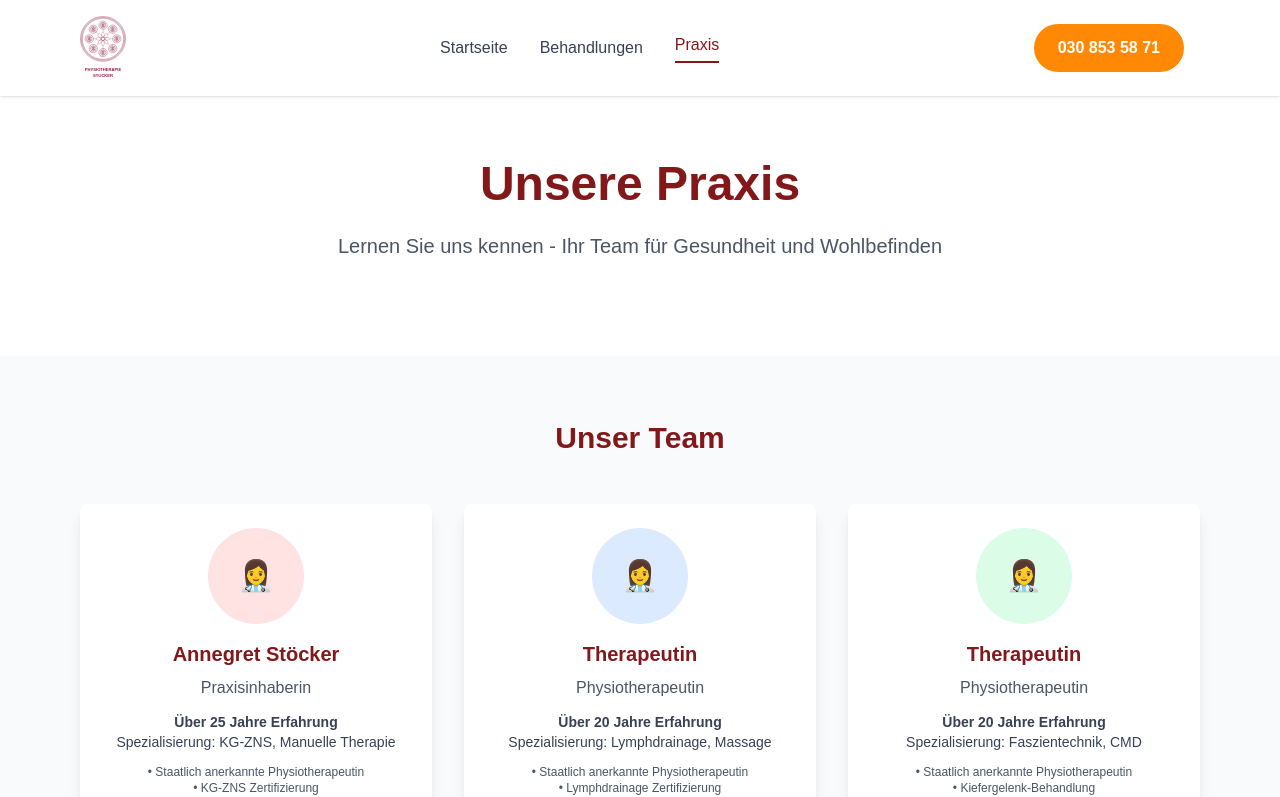
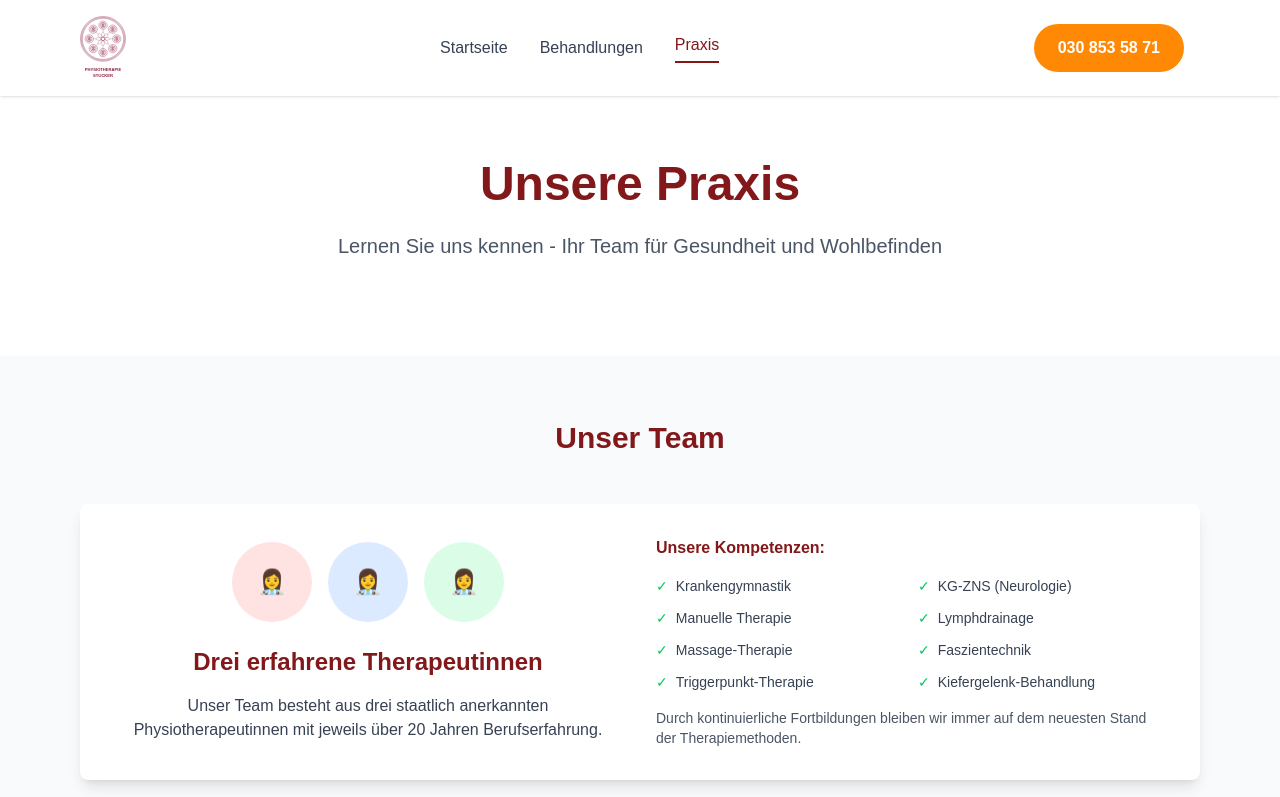
Before and after one commit to OlleeBerlin/physio-stoecker, a Next.js app: page /praxis in a window 1280 px wide. Shown: the top 797 px of the page. Built offline with nearby package versions, Linux system fonts and the light colour scheme.

Commit message:
Team-Beschreibung generischer gestaltet - keine individuellen Namen mehr

```diff
--- a/src/app/praxis/page.tsx
+++ b/src/app/praxis/page.tsx
@@ -22,59 +22,70 @@ export default function Praxis() {
         <div className="max-w-6xl mx-auto px-4">
           <h2 className="text-3xl font-bold text-red-900 text-center mb-12">Unser Team</h2>
 
-          {/* Team Grid */}
-          <div className="grid md:grid-cols-3 gap-8 mb-12">
-            {/* Annegret Stöcker */}
-            <div className="bg-white rounded-lg shadow-lg p-6 text-center">
-              <div className="w-24 h-24 bg-red-100 rounded-full mx-auto mb-4 flex items-center justify-center">
-                <span className="text-3xl">👩‍⚕️</span>
+          {/* Team Overview */}
+          <div className="bg-white rounded-lg shadow-lg p-8 mb-12">
+            <div className="grid md:grid-cols-2 gap-8 items-center">
+              <div>
+                <div className="flex justify-center space-x-4 mb-6">
+                  <div className="w-20 h-20 bg-red-100 rounded-full flex items-center justify-center">
+                    <span className="text-2xl">👩‍⚕️</span>
                   </div>
-              <h3 className="text-xl font-bold text-red-900 mb-2">Annegret Stöcker</h3>
-              <p className="text-gray-600 font-medium mb-3">Praxisinhaberin</p>
-              <p className="text-sm text-gray-700 mb-3">
-                <strong>Über 25 Jahre Erfahrung</strong><br/>
-                Spezialisierung: KG-ZNS, Manuelle Therapie
-              </p>
-              <div className="text-xs text-gray-600">
-                <p>• Staatlich anerkannte Physiotherapeutin</p>
-                <p>• KG-ZNS Zertifizierung</p>
-                <p>• Manuelle Therapie</p>
+                  <div className="w-20 h-20 bg-blue-100 rounded-full flex items-center justify-center">
+                    <span className="text-2xl">👩‍⚕️</span>
+                  </div>
+                  <div className="w-20 h-20 bg-green-100 rounded-full flex items-center justify-center">
+                    <span className="text-2xl">👩‍⚕️</span>
                   </div>
                 </div>
+                <h3 className="text-2xl font-bold text-red-900 text-center mb-4">
+                  Drei erfahrene Therapeutinnen
+                </h3>
+                <p className="text-gray-700 text-center">
+                  Unser Team besteht aus drei staatlich anerkannten Physiotherapeutinnen
+                  mit jeweils über 20 Jahren Berufserfahrung.
+                </p>
+              </div>
 
-            {/* Therapeutin 2 */}
-            <div className="bg-white rounded-lg shadow-lg p-6 text-center">
-              <div className="w-24 h-24 bg-blue-100 rounded-full mx-auto mb-4 flex items-center justify-center">
-                <span className="text-3xl">👩‍⚕️</span>
+              <div className="space-y-4">
+                <h4 className="font-bold text-red-900 mb-4">Unsere Kompetenzen:</h4>
+                <div className="grid grid-cols-2 gap-3 text-sm text-gray-700">
+                  <div className="flex items-center">
+                    <span className="text-green-500 mr-2">✓</span>
+                    Krankengymnastik
                   </div>
-              <h3 className="text-xl font-bold text-red-900 mb-2">Therapeutin</h3>
-              <p className="text-gray-600 font-medium mb-3">Physiotherapeutin</p>
-              <p className="text-sm text-gray-700 mb-3">
-                <strong>Über 20 Jahre Erfahrung</strong><br/>
-                Spezialisierung: Lymphdrainage, Massage
-              </p>
-              <div className="text-xs text-gray-600">
-                <p>• Staatlich anerkannte Physiotherapeutin</p>
-                <p>• Lymphdrainage Zertifizierung</p>
-                <p>• Triggerpunkt-Therapie</p>
+                  <div className="flex items-center">
+                    <span className="text-green-500 mr-2">✓</span>
+                    KG-ZNS (Neurologie)
+                  </div>
+                  <div className="flex items-center">
+                    <span className="text-green-500 mr-2">✓</span>
+                    Manuelle Therapie
+                  </div>
+                  <div className="flex items-center">
+                    <span className="text-green-500 mr-2">✓</span>
+                    Lymphdrainage
+                  </div>
+                  <div className="flex items-center">
+                    <span className="text-green-500 mr-2">✓</span>
+                    Massage-Therapie
+                  </div>
+                  <div className="flex items-center">
+                    <span className="text-green-500 mr-2">✓</span>
+                    Faszientechnik
+                  </div>
+                  <div className="flex items-center">
+                    <span className="text-green-500 mr-2">✓</span>
+                    Triggerpunkt-Therapie
+                  </div>
+                  <div className="flex items-center">
+                    <span className="text-green-500 mr-2">✓</span>
+                    Kiefergelenk-Behandlung
                   </div>
                 </div>
-
-            {/* Therapeutin 3 */}
-            <div className="bg-white rounded-lg shadow-lg p-6 text-center">
-              <div className="w-24 h-24 bg-green-100 rounded-full mx-auto mb-4 flex items-center justify-center">
-                <span className="text-3xl">👩‍⚕️</span>
-              </div>
-              <h3 className="text-xl font-bold text-red-900 mb-2">Therapeutin</h3>
-              <p className="text-gray-600 font-medium mb-3">Physiotherapeutin</p>
-              <p className="text-sm text-gray-700 mb-3">
-                <strong>Über 20 Jahre Erfahrung</strong><br/>
-                Spezialisierung: Faszientechnik, CMD
+                <p className="text-sm text-gray-600 mt-4">
+                  Durch kontinuierliche Fortbildungen bleiben wir immer auf dem
+                  neuesten Stand der Therapiemethoden.
                 </p>
-              <div className="text-xs text-gray-600">
-                <p>• Staatlich anerkannte Physiotherapeutin</p>
-                <p>• Kiefergelenk-Behandlung</p>
-                <p>• Medizinisches Taping</p>
               </div>
             </div>
           </div>
```
Lines whose indentation alone changed are shown as unchanged.
